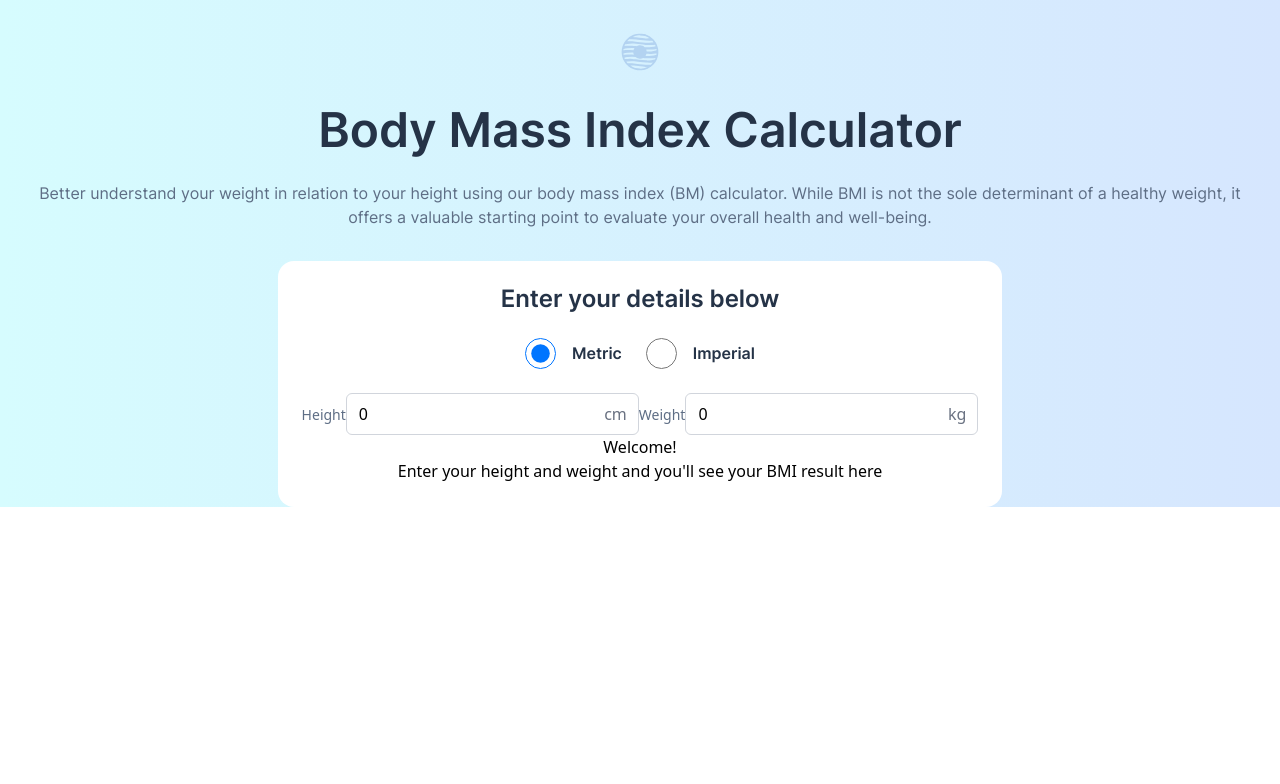
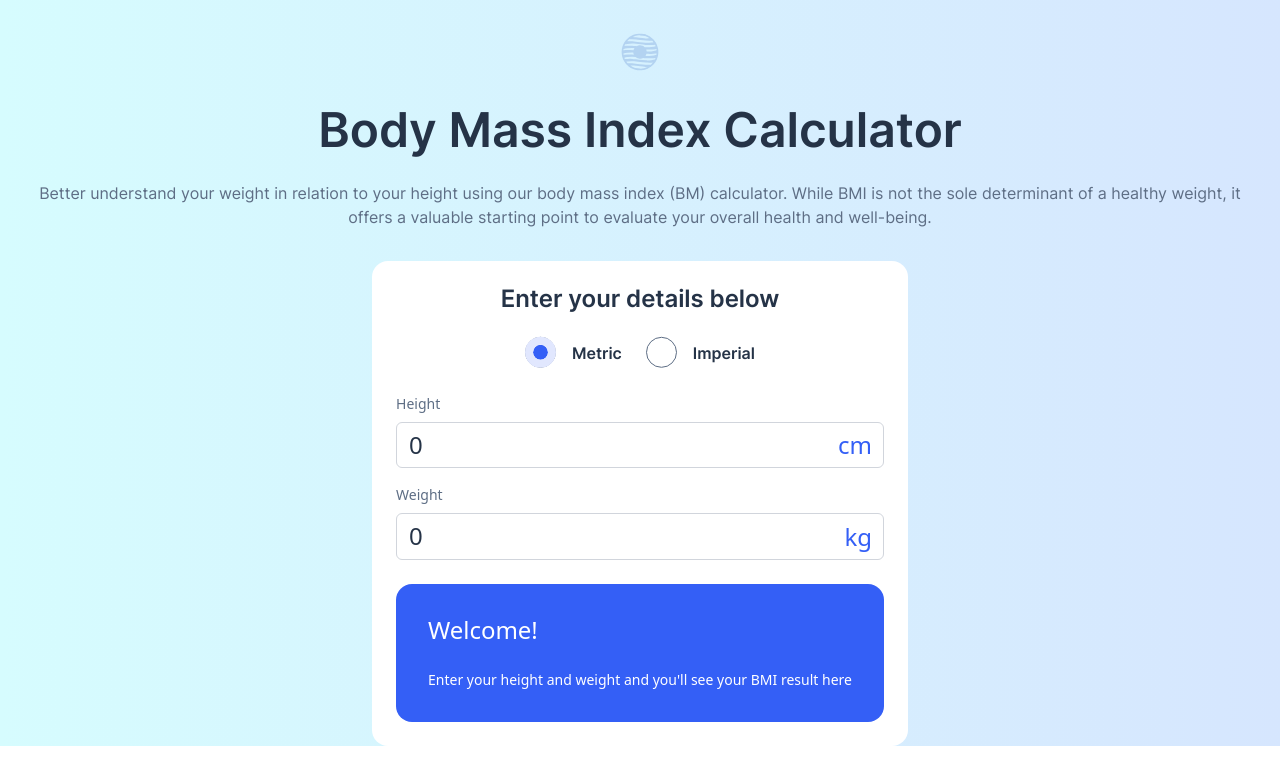
Before and after one commit to nathan-bark/bmi-calculator, a React (Vite) app: page / in a window 1280 px wide. Shown: the top 784 px of the page. Built offline with nearby package versions, Linux system fonts and the light colour scheme.

Commit message:
radio button active styling

```diff
--- a/src/App.css
+++ b/src/App.css
@@ -63,3 +63,32 @@
   --text-preset-7--line-height: 1.5;
   --text-preset-7--letter-spacing: 0;
 }
+
+/* radio buttons */
+
+input[type="radio"] {
+  appearance: none;
+  font: inherit;
+  width: 31px;
+  height: 31px;
+  border: 1px solid var(--color-gray-dark);
+  border-radius: 50%;
+  transform: translateY(-0.075em);
+  display: grid;
+  place-content: center;
+}
+
+input[type="radio"]::before {
+  content: "";
+  width: 15px;
+  height: 15px;
+  border-radius: 50%;
+  transform: scale(0);
+  transition: 120ms transform ease-in-out;
+  box-shadow: inset 1em 1em var(--color-blue-navy);
+}
+
+input[type="radio"]:checked::before {
+  transform: scale(1);
+  outline: 8px solid var(--color-blue-violet);
+}
--- a/src/components/CalculatorForm/CalculatorForm.component.jsx
+++ b/src/components/CalculatorForm/CalculatorForm.component.jsx
@@ -98,7 +98,7 @@ const CalculatorForm = () => {
             id="metric"
             checked={system === "metric"}
             onChange={handleSystemChange}
-            className="w-[31px] h-[31px] rounded-3xl "
+            className="w-[31px] h-[31px]"
           />
           <label
             htmlFor="metric"
--- a/src/components/MetricCalculator/MetricCalculator.component.jsx
+++ b/src/components/MetricCalculator/MetricCalculator.component.jsx
@@ -26,8 +26,13 @@ const MetricCalculator = ({ setHeight, setWeight }) => {
 
   return (
     <div>
-      <fieldset className="">
-        <label htmlFor="height" className="text-preset-7 text-gray-dark">Height</label>
+      <fieldset className="flex flex-col">
+        <label
+          htmlFor="height"
+          className="text-preset-7 text-gray-dark self-start mb-2"
+        >
+          Height
+        </label>
         <div className="relative inline-block">
           <input
             type="number"
@@ -36,14 +41,19 @@ const MetricCalculator = ({ setHeight, setWeight }) => {
             name="height"
             onChange={handleHeightChange}
             value={metricHeight}
-            className="w-full rounded-md border border-gray-300 px-3 pr-12 py-2 focus:outline-none focus:ring-2 focus:ring-blue-500"
+            className="w-full rounded-md border border-gray-300 px-3 pr-12 py-2 focus:outline-none focus:ring-2 focus:ring-blue-500 text-preset-4 text-blue-dark"
           />
-          <span className="absolute right-3 top-1/2 -translate-y-1/2 text-gray-500 pointer-events-none">
+          <span className="absolute right-3 top-1/2 -translate-y-1/2 text-blue-navy pointer-events-none text-preset-4">
             cm
           </span>
         </div>
 
-        <label htmlFor="weight" className="text-preset-7 text-gray-dark">Weight</label>
+        <label
+          htmlFor="weight"
+          className="text-preset-7 text-gray-dark self-start mb-2 mt-4"
+        >
+          Weight
+        </label>
         <div className="relative inline-block">
           <input
             type="number"
@@ -52,9 +62,9 @@ const MetricCalculator = ({ setHeight, setWeight }) => {
             name="weight"
             onChange={handleWeightChange}
             value={metricWeight}
-            className="w-full rounded-md border border-gray-300 px-3 pr-12 py-2 focus:outline-none focus:ring-2 focus:ring-blue-500"
+            className="w-full rounded-md border border-gray-300 px-3 pr-12 py-2 focus:outline-none focus:ring-2 focus:ring-blue-500 text-preset-4 text-blue-dark"
           />
-          <span className="absolute right-3 top-1/2 -translate-y-1/2 text-gray-500 pointer-events-none">
+          <span className="absolute right-3 top-1/2 -translate-y-1/2 text-blue-navy text-preset-4 pointer-events-none">
             kg
           </span>
         </div>
--- a/src/components/WelcomeMessage/WelcomeMessage.component.jsx
+++ b/src/components/WelcomeMessage/WelcomeMessage.component.jsx
@@ -50,9 +50,9 @@ const WelcomeMessage = ({
           </div>
         )
       ) : (
-        <div>
-          <h3>Welcome!</h3>
-          <p>
+        <div className="bg-blue-navy text-white text-left p-8 mt-6 rounded-2xl">
+          <h3 className="text-preset-4 mb-6">Welcome!</h3>
+          <p className="text-preset-7">
             Enter your height and weight and you'll see your BMI result here
           </p>
         </div>
--- a/vite.config.js
+++ b/vite.config.js
@@ -5,4 +5,8 @@ import tailwindcss from "@tailwindcss/vite";
 // https://vite.dev/config/
 export default defineConfig({
   plugins: [react(), tailwindcss()],
+
+  server: {
+    host: '0.0.0.0', // This is the key change!
+  }
 });
```
